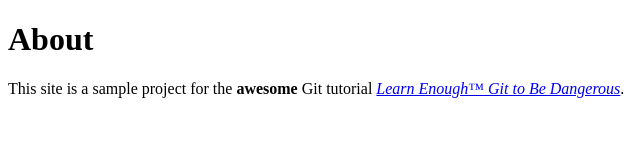
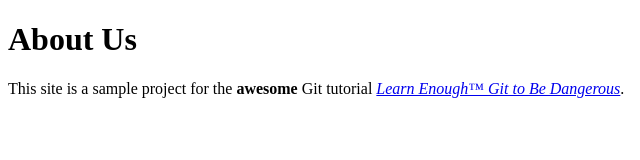
Before and after one commit to AnandRishu/website-1, a plain HTML site: page about.html in a window 1280 px wide. Shown: the full height of the page, 0-640 px from the left. Drawn offline with Linux system fonts and the light colour scheme.

Commit message:
change page heading

```diff
--- a/about.html
+++ b/about.html
@@ -4,7 +4,7 @@
     <title>About Us</title>
   </head>
   <body>
-    <h1>About</h1>
+    <h1>About Us</h1>
     <p>
       This site is a sample project for the <strong>awesome</strong> Git
       tutorial <em><a href="http://learnenough.com/git-tutorial">Learn Enough™ Git to Be Dangerous</em></a>.
```
Also changed, not shown: index.html (+2 -0 lines).
